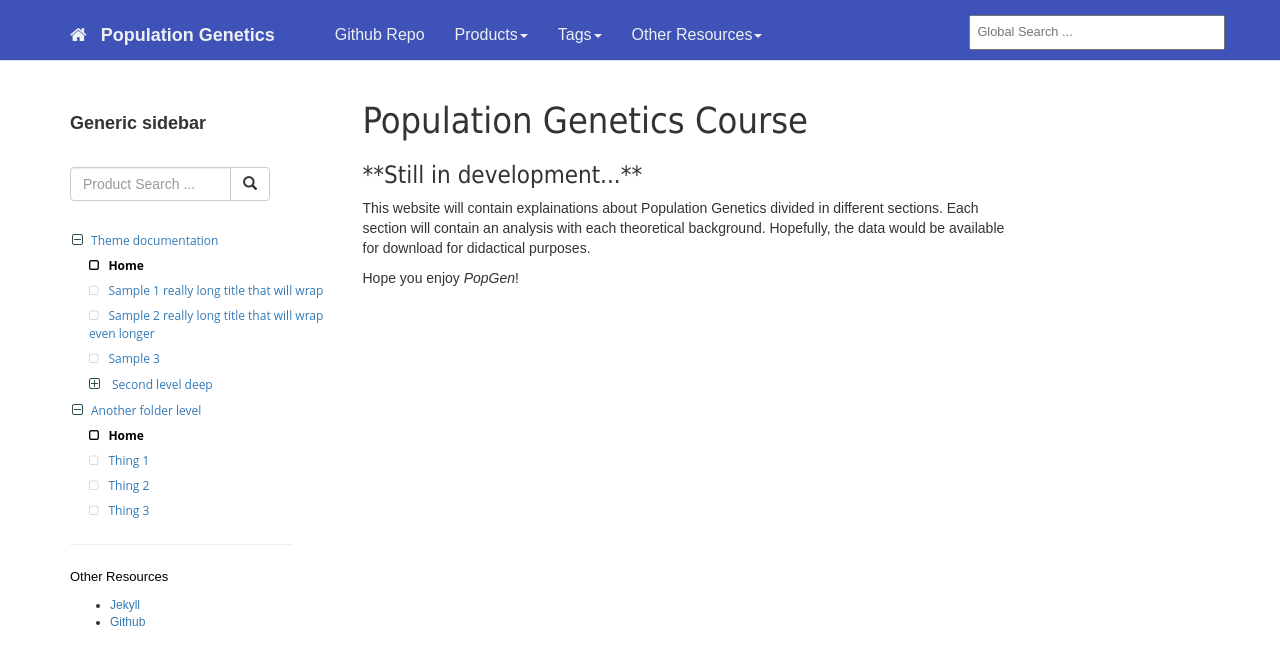
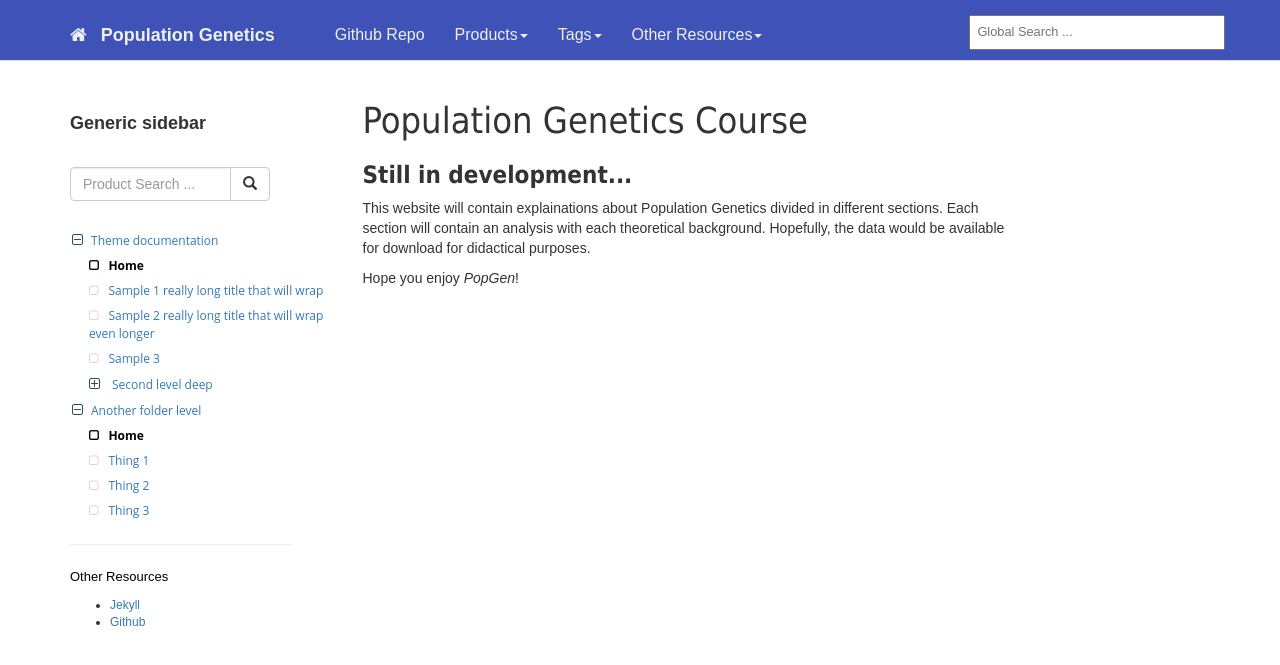
Before and after one commit to adriangeerre/popgen.github.io, a Jekyll site: the page built from _docs/index.md, in a window 1280 px wide. Shown: the top 665 px of the page. Built offline with Jekyll 4.4.1, drawn with Linux system fonts in a browser that asks for light colours.

Commit message:
Population genetics

```diff
--- a/_docs/index.md
+++ b/_docs/index.md
@@ -5,7 +5,7 @@ sidebar: generic
 topnav: topnav
 ---
 
-<h2>**Still in development...**</h2>
+<h2><strong>Still in development...</strong></h2>
 
 This website will contain explainations about Population Genetics divided in different sections. Each section will contain an analysis with each theoretical background. Hopefully, the data would be available for download for didactical purposes.
 
```
